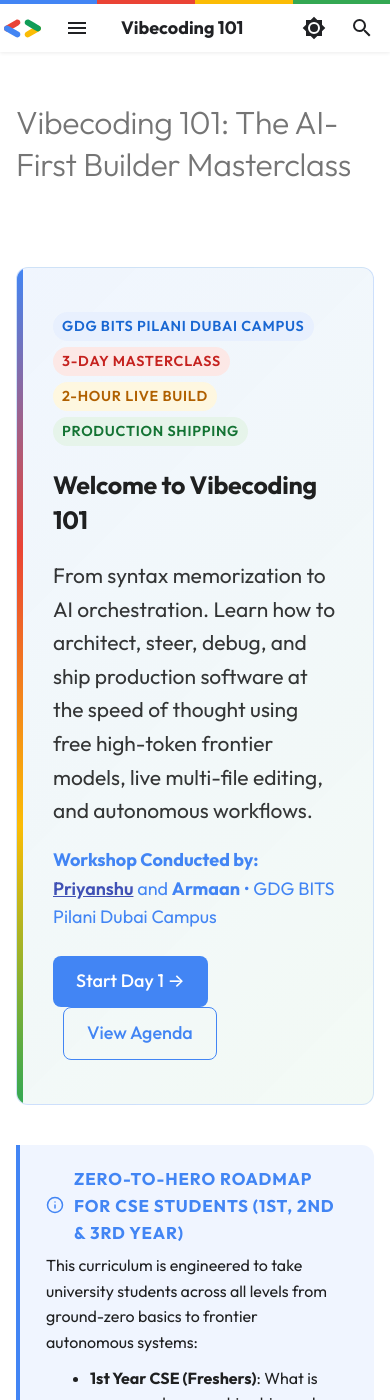
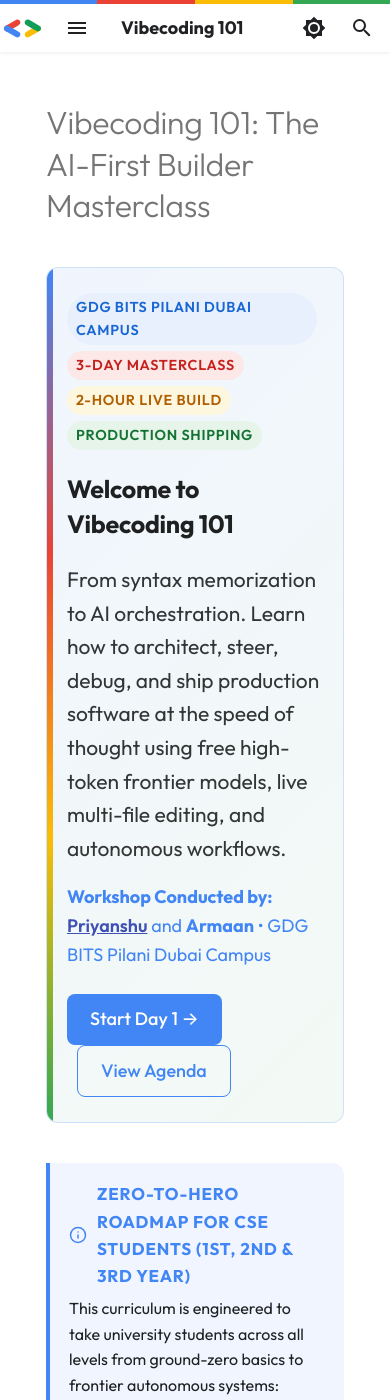
Before and after one commit to Karang1908/vibecoding, an MkDocs documentation site: the page built from docs/index.md, in a window 390 px wide and 1400 px high. Built offline with MkDocs 1.6.1 and Material for MkDocs 9.7.7, drawn with Linux system fonts in a browser that asks for light colours; comment, search, counter and statistics services are not loaded; some of the changed text lies outside the part shown.

Commit message:
style: add mobile edge margins and padding for improved mobile ergonomics

```diff
--- a/docs/stylesheets/extra.css
+++ b/docs/stylesheets/extra.css
@@ -463,3 +463,75 @@
   fill: #202124 !important;
   stroke: #8ab4f8 !important;
 }
+
+/* ==========================================================================
+   Mobile Ergonomics & Edge Padding (Smartphones & Tablets)
+   ========================================================================== */
+
+@media screen and (max-width: 768px) {
+  /* Ensure content does not touch phone screen edges */
+  .md-main__inner {
+    padding-left: 1rem !important;
+    padding-right: 1rem !important;
+  }
+
+  .md-content__inner {
+    padding-left: 0.5rem !important;
+    padding-right: 0.5rem !important;
+  }
+
+  /* Custom components edge spacing */
+  .gdg-hero {
+    padding: 1.5rem 1.25rem !important;
+    margin-left: 0 !important;
+    margin-right: 0 !important;
+  }
+
+  .session-banner,
+  .presenter-cue {
+    padding: 0.9rem 1.1rem !important;
+    margin-left: 0 !important;
+    margin-right: 0 !important;
+  }
+
+  .prompt-box {
+    padding: 1rem !important;
+    margin-left: 0 !important;
+    margin-right: 0 !important;
+  }
+
+  .gdg-card {
+    padding: 1.25rem !important;
+  }
+
+  .comments-section {
+    padding-left: 0 !important;
+    padding-right: 0 !important;
+  }
+
+  .comments-section .gdg-card {
+    margin-left: 0 !important;
+    margin-right: 0 !important;
+  }
+}
+
+@media screen and (max-width: 480px) {
+  /* Extra breathing room on small smartphone screens */
+  .md-main__inner {
+    padding-left: 1.25rem !important;
+    padding-right: 1.25rem !important;
+  }
+
+  .md-content__inner {
+    padding-left: 0.25rem !important;
+    padding-right: 0.25rem !important;
+  }
+
+  .gdg-hero {
+    padding: 1.25rem 1rem !important;
+  }
+
+  .session-banner {
+    padding: 0.85rem 0.95rem !important;
+  }
+}
```
